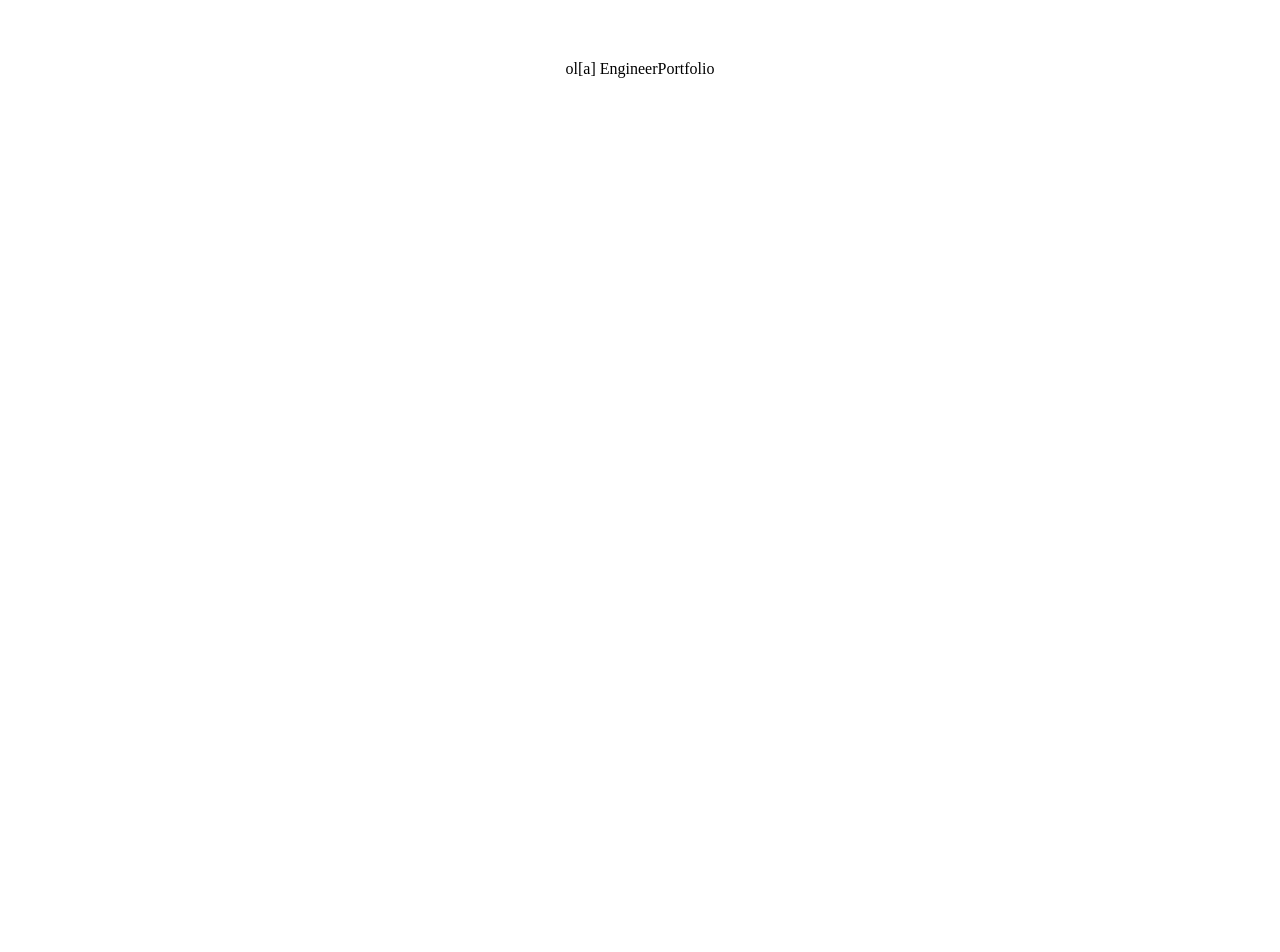
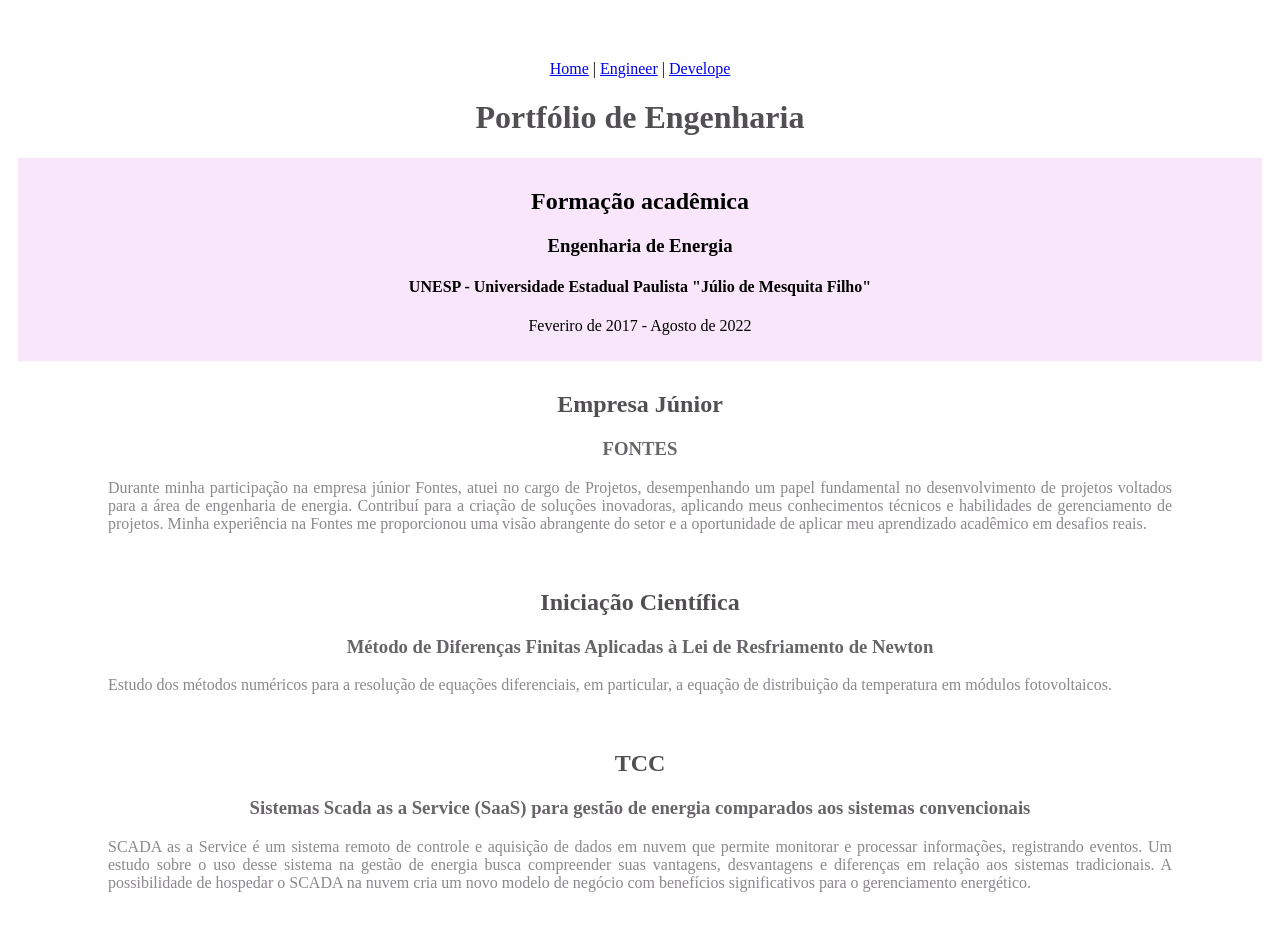
Before and after one commit to samrln/portfolio, a Vue app: page /EngineerPortfolio in a window 1280 px wide. Shown: the top 952 px of the page. Before the commit the page ends 800 px from the top, so only its background shows below. Built offline with nearby package versions, Linux system fonts and the light colour scheme; the HTML template or start-up script is replaced by a standard one.

Commit message:
add portfolio engineer (#1)
* add portfolio engineer

* fix: layout page

* remove image

---------

Co-authored-by: Samantha Nogueira <samanthanogueira@MacBook-Air-de-Samantha.local>

```diff
--- a/package.json
+++ b/package.json
@@ -1,5 +1,5 @@
 {
-  "name": "minha-primeira-app",
+  "name": "portfolio-samantha",
   "version": "0.1.0",
   "private": true,
   "scripts": {
--- a/src/App.vue
+++ b/src/App.vue
@@ -1,6 +1,8 @@
 <template>
   <div id="nav">
-    <router-link to="/"></router-link>
+    <router-link to="/">Home</router-link> |
+    <router-link to="/EngineerPortfolio">Engineer</router-link> |
+    <router-link to="/DeveloperPortfolio">Develope</router-link>
   </div>
   <router-view />
 </template>
--- a/src/pages/EngineerPortfolio.vue
+++ b/src/pages/EngineerPortfolio.vue
@@ -1,5 +1,54 @@
 <template>
-    <div class="EngineerPortfolio">
-        <a> ol[a] EngineerPortfolio</a>
+  <div class="engineer">
+    <div class="header">
+      <h1>Portfólio de Engenharia</h1>
     </div>
+    <div class="university-information">
+        <h2>Formação acadêmica</h2>
+        <h3>Engenharia de Energia</h3>
+        <h4>UNESP - Universidade Estadual Paulista "Júlio de Mesquita Filho"</h4>
+        <p>Feveriro de 2017 - Agosto de 2022</p>
+    </div>
+    <div class="formation">
+      <div class="resumos">
+        <div>
+          <h2>Empresa Júnior</h2>
+          <h3>FONTES</h3>
+          <p>
+            Durante minha participação na empresa júnior Fontes, atuei no cargo de Projetos, desempenhando um papel
+            fundamental no desenvolvimento de projetos voltados para a área de engenharia de energia. Contribuí para a
+            criação de soluções inovadoras, aplicando meus conhecimentos técnicos e habilidades de gerenciamento de
+            projetos. Minha experiência na Fontes me proporcionou uma visão abrangente do setor e a oportunidade de
+            aplicar meu aprendizado acadêmico em desafios reais.
+          </p>
+        </div>
+        <div>
+          <h2>Iniciação Científica</h2>
+          <h3>Método de Diferenças Finitas Aplicadas à Lei de Resfriamento de Newton</h3>
+          <p>
+            Estudo dos métodos numéricos para a resolução de equações diferenciais, em
+            particular, a equação de distribuição da temperatura em módulos fotovoltaicos.
+          </p>
+        </div>
+        <div>
+          <h2>TCC</h2>
+          <h3>Sistemas Scada as a Service (SaaS) para gestão de energia comparados aos sistemas convencionais</h3>
+          <p>
+            SCADA as a Service é um sistema remoto de controle e aquisição de dados em nuvem que permite monitorar e
+            processar informações, registrando eventos. Um estudo sobre o uso desse sistema na gestão de energia busca
+            compreender suas vantagens, desvantagens e diferenças em relação aos sistemas tradicionais. A possibilidade de
+            hospedar o SCADA na nuvem cria um novo modelo de negócio com benefícios significativos para o gerenciamento
+            energético.
+          </p>
+        </div>
+      </div>
+    </div>
+    <div class="certificate">
+      <p>
+        <a href="www.google.com.br">Certificados</a>
+      </p>
+    </div>
+  </div>
 </template>
+
+<style src="../styles/engineerPortfolio.css" scoped></style>
--- /dev/null
+++ b/src/styles/engineerPortfolio.css
@@ -0,0 +1,67 @@
+.engineer {
+   flex-direction: column;
+   width: max-width;
+   height: 500px;
+}
+
+.header {
+   color: #514f52;
+}
+
+.university-information {
+   padding: 10px;
+   background-color: #f9e6fa;
+   margin-right: 10px;
+   margin-left: 10px;
+}
+
+.university-information>div>h2 {
+   color: #514f52;
+}
+
+.university-information>div>h3 {
+   color: #686569;
+}
+
+.university-information>div>h4 {
+   color: #686569;
+}
+
+.university-information>div>p {
+   color: #8b888c;
+}
+
+.formation {
+   display: flex;
+   align-items: flex-start;
+}
+
+.resumos {
+   display: grid;
+   margin-right: 25px;
+   margin-left: 25px;
+}
+
+.resumos>div {
+   padding: 10px;
+}
+
+.resumos>div>h2 {
+   color: #514f52;
+}
+
+.resumos>div>h3 {
+   color: #686569;
+}
+
+.resumos>div>p {
+   text-align: left;
+   color: #8b888c;
+   margin-right: 65px;
+   margin-left: 65px;
+   text-align: justify;
+}
+
+.certificate {
+   padding: 20px;
+}
```
Also changed, not shown: 2 other files (tests, documents, lock files or other folders).
